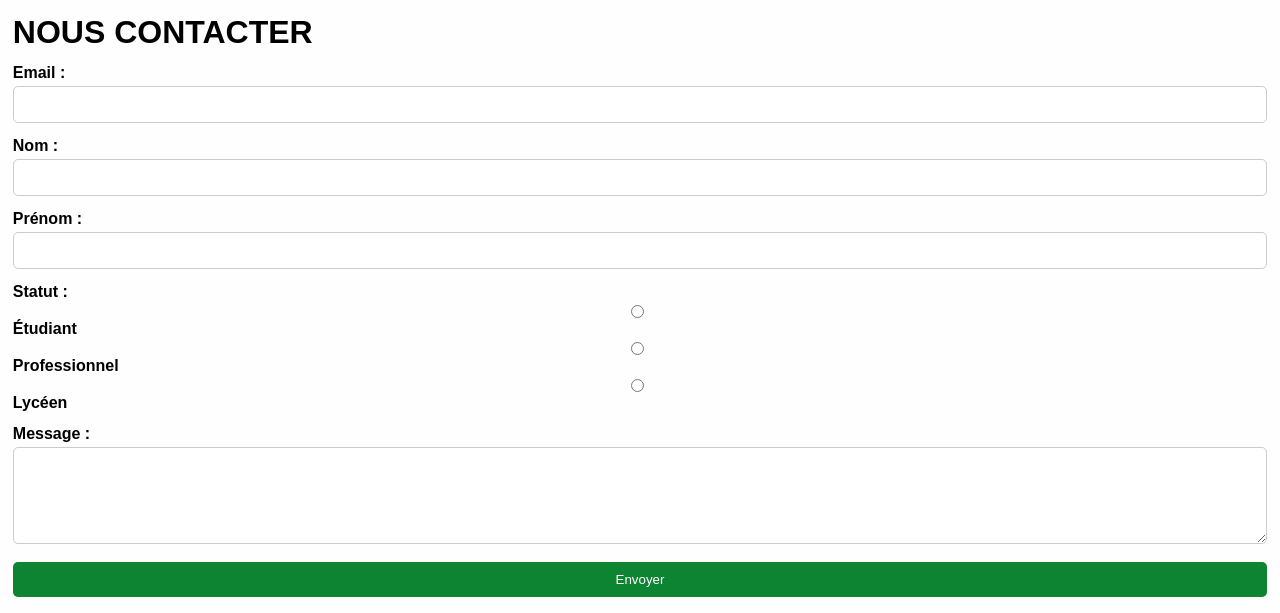
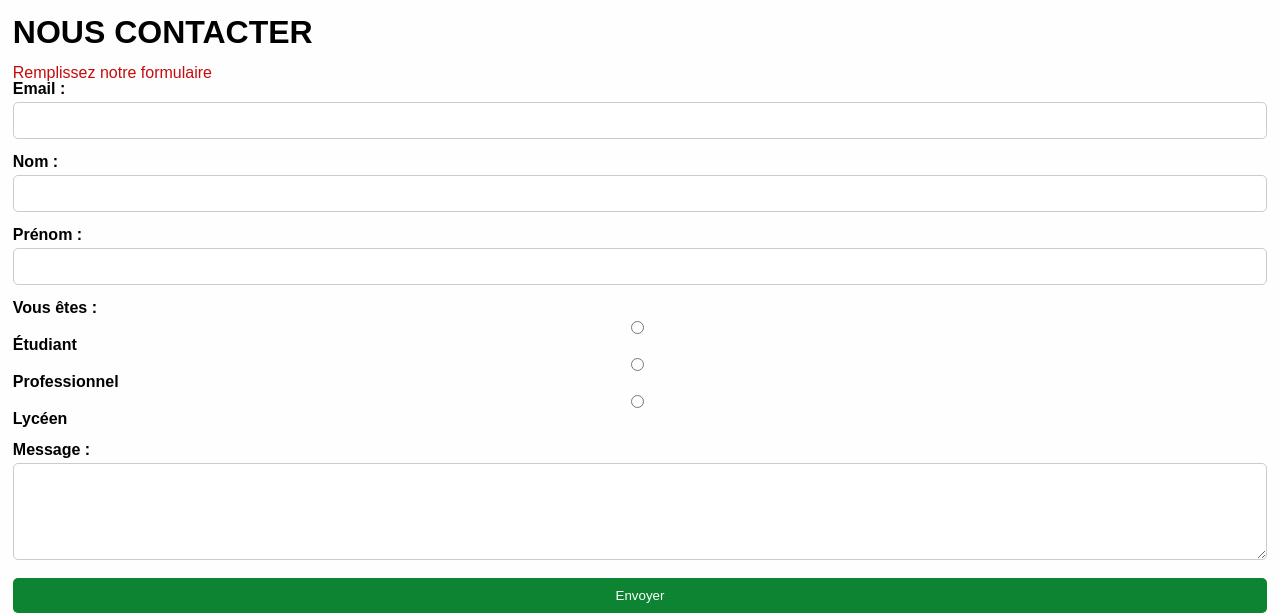
Before and after one commit to nssevy/SAE-105, a PHP site: page /Contact.php in a window 1280 px wide. Shown: the part 600-1213 px from the top of the page. Run offline with PHP 8.4, Linux system fonts and the light colour scheme.

Commit message:
couleur et taille

```diff
--- a/Contact.php
+++ b/Contact.php
@@ -26,6 +26,7 @@
         <!-- Vous allez principalement écrire votre code HTML ci-dessous -->
         <main class="conteneur-principal">
             <h1 class="titre-page">NOUS CONTACTER</h1>
+            <h2 class="sous-titre-page">Remplissez notre formulaire</h2>
         <form action="contact.php" method="POST">
             <div class="form-group">
                 <label for="email">Email :</label>
@@ -40,7 +41,7 @@
                 <input type="text" id="prenom" name="prenom" required>
             </div>
             <div class="form-group">
-                <label>Statut :</label>
+                <label>Vous êtes :</label>
                 <div>
                     <input type="radio" id="etudiant" name="statut" value="etudiant" required>
                     <label for="etudiant">Étudiant</label>
--- a/style-contact.css
+++ b/style-contact.css
@@ -4,6 +4,11 @@ body {
 
 .titre-page {
 font-size: 2rem;
+}
+
+.sous-titre-page {
+    font-size: 1rem;
+    color: rgb(199, 11, 11);
 }
 
 .form-container {
```
